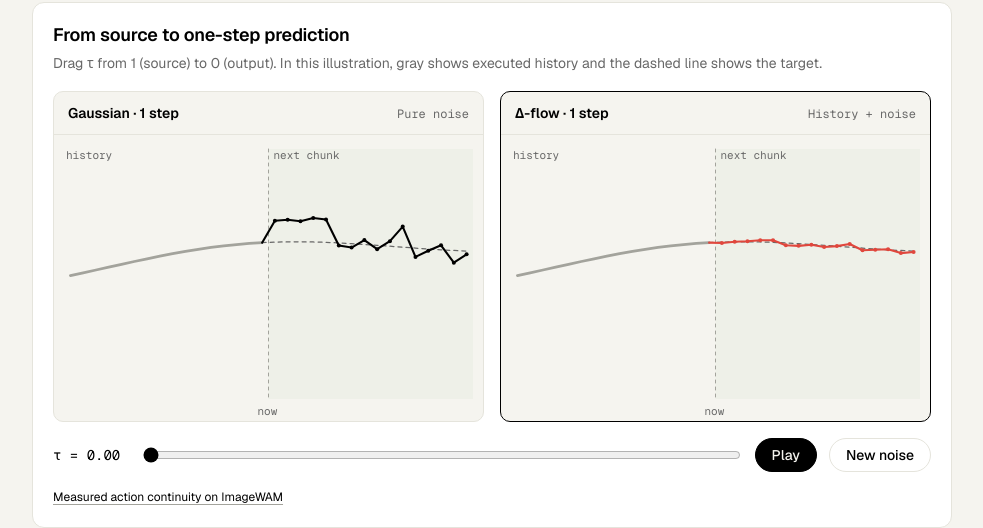
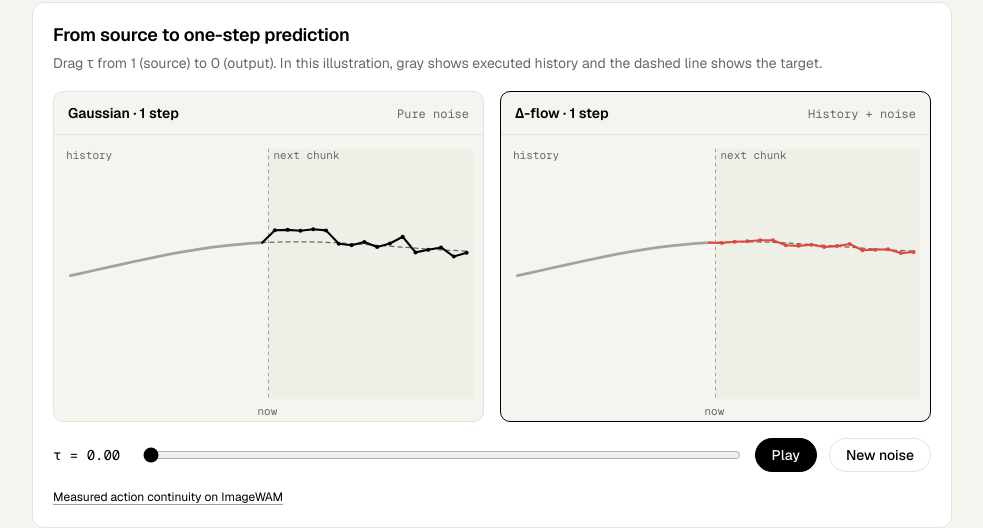
Before and after one commit to zuo-kuangji/delta-flow, a plain HTML site: page docs/index.html in a window 1280 px wide. Shown: the part 1940-2468 px from the top of the page, without its empty margins (148-1131 px from the left). Drawn offline with nearby package versions, Linux system fonts and the light colour scheme.

Commit message:
Refine the Gaussian source and one-step illustration

```diff
--- a/docs/index.html
+++ b/docs/index.html
@@ -715,7 +715,7 @@ document.getElementById('copy-bib').addEventListener('click', function(){
       gaussian={
         source: noise.map(value=>0.50+0.13*value),
         // A schematic one-step error with a boundary offset and per-step variation.
-        output: target.map((value, i)=>value+0.11*Math.exp(-i/5)+0.032*noise[i]),
+        output: target.map((value, i)=>value+0.06*Math.exp(-i/5)+0.016*noise[i]),
       };
       delta={
         source: history.map((value, i)=>value+0.024*noise[i]),
@@ -770,11 +770,10 @@ document.getElementById('copy-bib').addEventListener('click', function(){
 
       // Trace the straight segment of the illustrative Euler update at fixed action indices.
       const actions=trajectory.source.map((value, i)=>tau*value+(1-tau)*trajectory.output[i]);
-      if(tau===0){
-        stroke([last,...actions],-1,color,2.1);
-      }else{
-        stroke(actions,0,color,2.1);
-      }
+      const atOutput=tau===0;
+      c.globalAlpha=trajectory===gaussian?(1-tau)**2:1;
+      stroke(atOutput?[last,...actions]:actions,atOutput?-1:0,color,2.1);
+      c.globalAlpha=1;
       c.fillStyle=color;
       actions.forEach((value, i)=>{
         c.beginPath();
```
